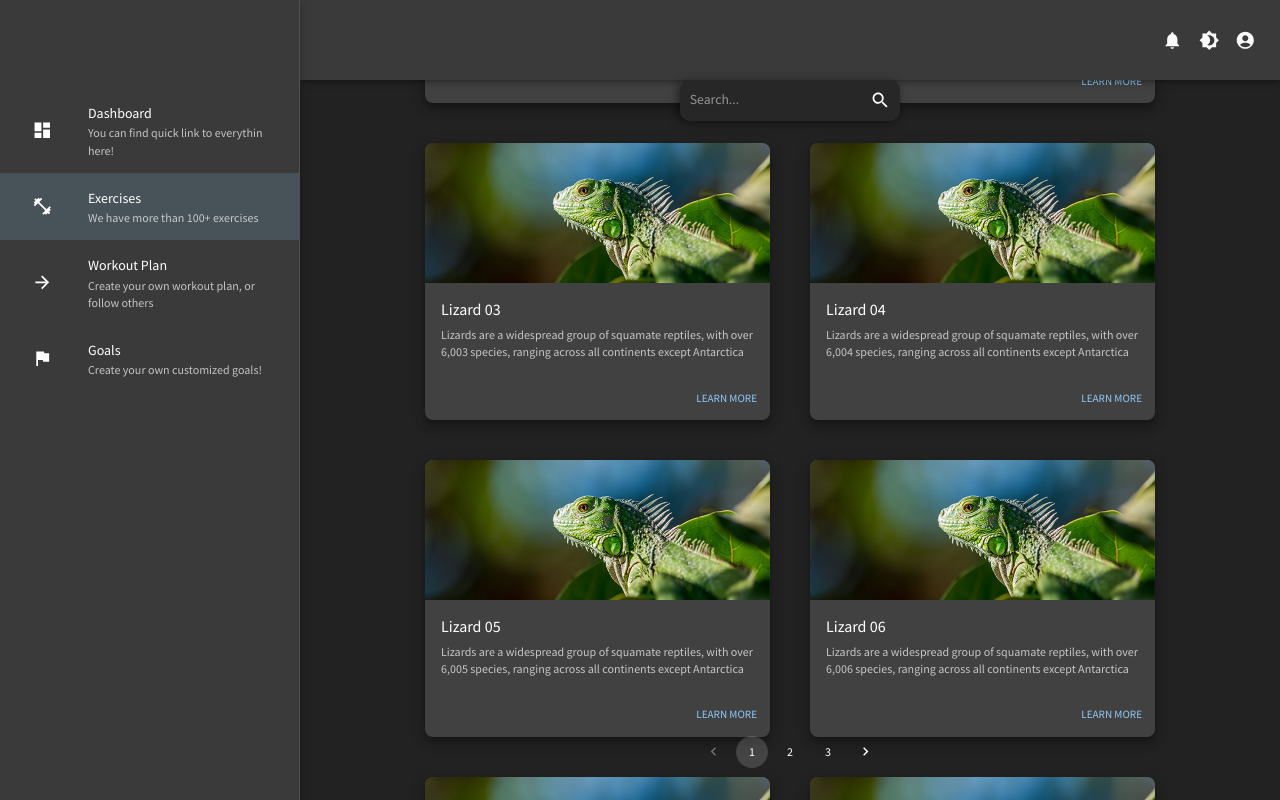
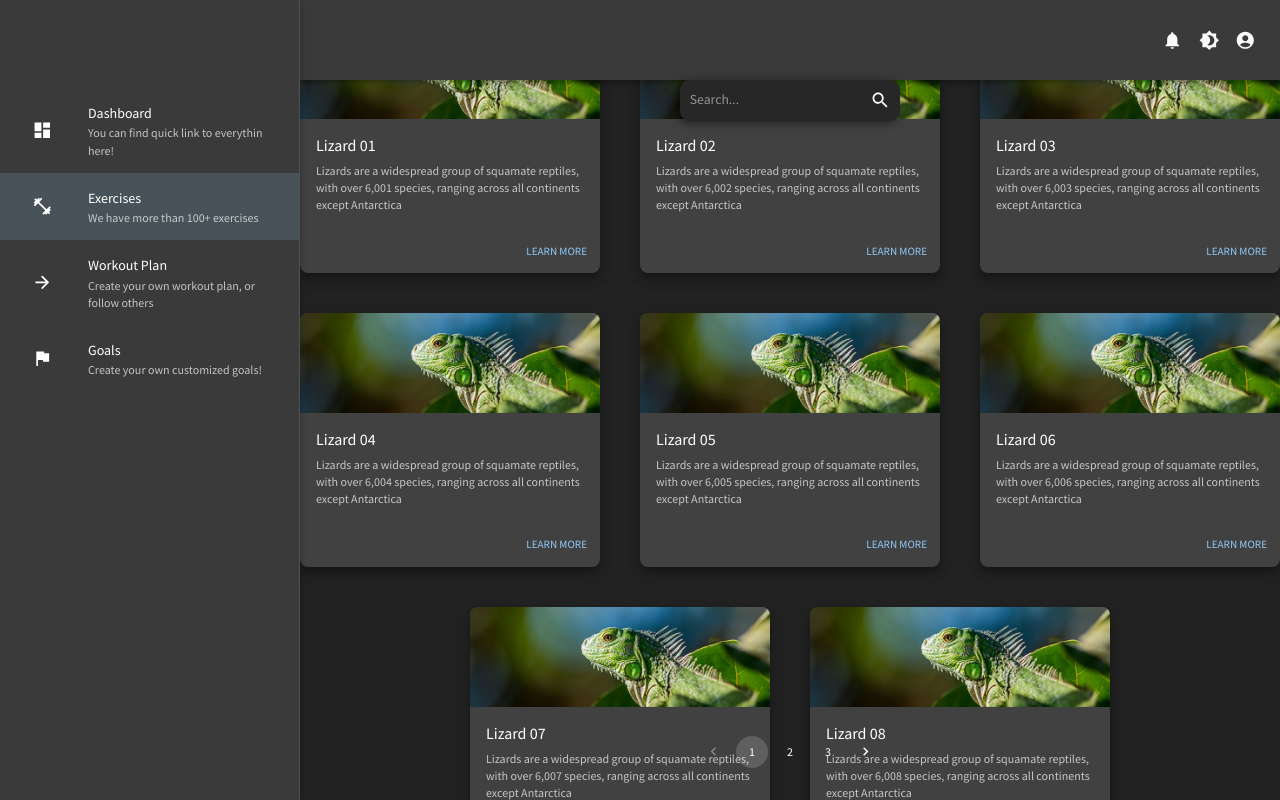
Before and after one commit to NiTR0-CH4RG3R/fitness-app-frontend, a React (Create React App) app: page /exercise/list in a window 1280 px wide. Shown: the top 800 px of the page. Built offline with nearby package versions, Linux system fonts and the light colour scheme.

Commit message:
Small changes. Changed the heights of the cards

```diff
--- a/src/Components/MediaCard.jsx
+++ b/src/Components/MediaCard.jsx
@@ -10,11 +10,13 @@ import Typography from '@mui/material/Typography';
  * https://mui.com/material-ui/react-card/
  */
 
-export default function MediaCard({ title, description, image }) {
+export default function MediaCard({ title, description, image, onClick }) {
     return (
-        <Card sx={{ maxWidth: 345, borderRadius: 2 }} raised>
+        <Card sx={{ maxWidth: 300, borderRadius: 2, height: '40%', maxHeight: 300 }} raised>
             <CardMedia
-                sx={{ height: 140 }}
+                sx={{
+                    height: 100
+                }}
                 image={image}
                 title={title}
             />
@@ -23,7 +25,7 @@ export default function MediaCard({ title, description, image }) {
                 <Typography variant="body2" color="text.secondary">{description}</Typography>
             </CardContent>
             <CardActions sx={{ display: 'flex', justifyContent: 'flex-end' }}>
-                <Button size="small">Learn More</Button>
+                <Button size="small" onClick={onClick}>Learn More</Button>
             </CardActions>
         </Card>
     );
```
